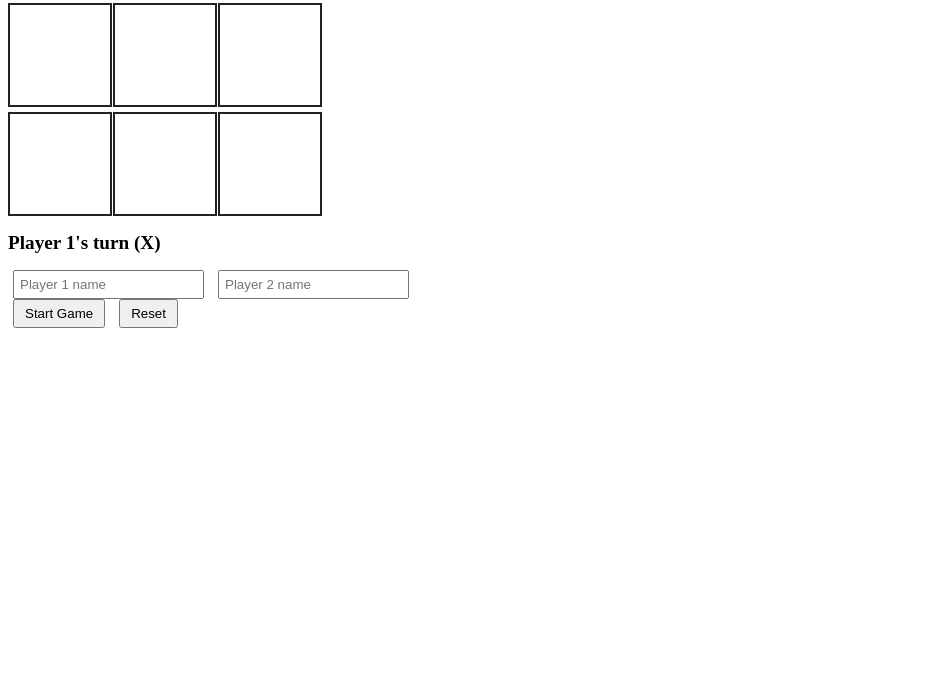
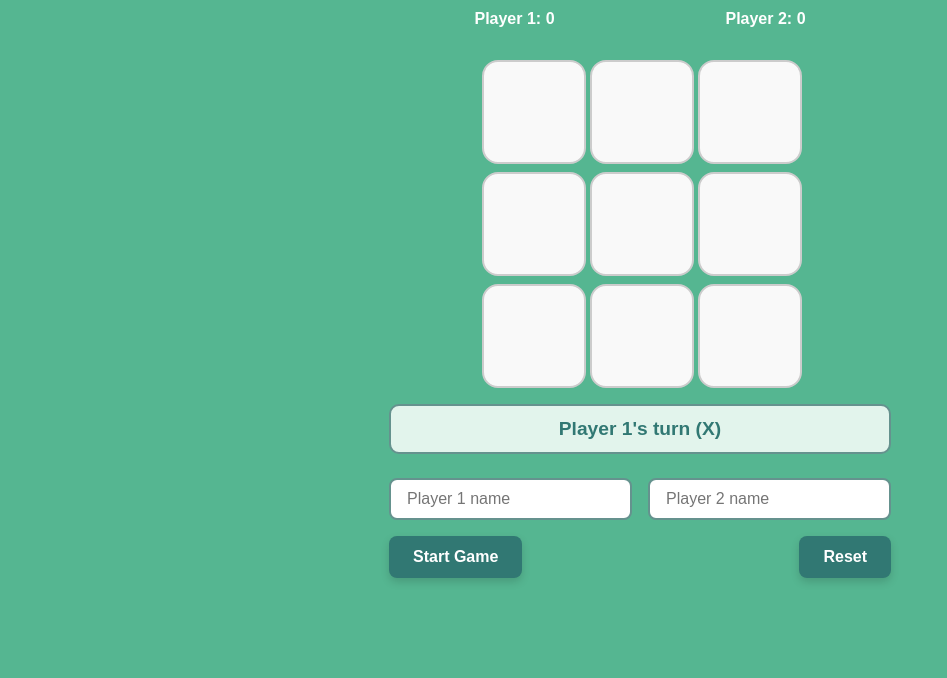
Before and after one commit to ManiGOo/tictactoe, a website built with Vite: page index.html in a window 1280 px wide. Shown: the part 186-864 px from the top of the page, without its empty margins (0-947 px from the left). Before the commit the page ends 800 px from the top, so only its background shows below. Built offline with nearby package versions, Linux system fonts and the light colour scheme.

Commit message:
added new UI

```diff
--- a/index.html
+++ b/index.html
@@ -1,12 +1,16 @@
 <!doctype html>
 <html lang="en">
+
 <head>
   <meta charset="UTF-8" />
+  <title>Google Tic Tac Toe Clone</title>
   <meta name="viewport" content="width=device-width, initial-scale=1.0" />
-    <title>Vite App</title>
+  <link rel="stylesheet" href="/style.css" />
 </head>
+
 <body>
   <div id="app"></div>
   <script type="module" src="/src/main.js"></script>
 </body>
+
 </html>
--- a/src/Player.js
+++ b/src/Player.js
@@ -1,3 +1,4 @@
+//player.js
 const Player = (name, mark) => {
     const getName = () => name;
     const getMark = () => mark;
--- a/src/displayController.js
+++ b/src/displayController.js
@@ -5,16 +5,26 @@ import { Gameboard } from './gameboard.js';
 const DisplayController = (() => {
   const app = document.getElementById('app');
 
-  // 💡 Inject full UI
+  let p1Score = 0;
+  let p2Score = 0;
+
   const buildUI = () => {
     app.innerHTML = `
       <h1>Tic Tac Toe</h1>
+
+      <div class="scoreboard">
+        <p><span id="score-p1-name">Player 1</span>: <span id="score-p1">0</span></p>
+        <p><span id="score-p2-name">Player 2</span>: <span id="score-p2">0</span></p>
+      </div>
+
       <div class="board" id="board"></div>
       <div id="status" class="status"></div>
+
       <div class="inputs">
         <input type="text" id="player1" placeholder="Player 1 name" />
         <input type="text" id="player2" placeholder="Player 2 name" />
       </div>
+
       <div class="buttons">
         <button id="start">Start Game</button>
         <button id="reset">Reset</button>
@@ -22,28 +32,34 @@ const DisplayController = (() => {
     `;
   };
 
-  // ...existing code...
-
   const handleClick = (e) => {
     const index = parseInt(e.target.dataset.index);
     const result = GameController.playTurn(index);
     renderBoard();
 
     const status = document.getElementById("status");
+
     if (result) {
       status.textContent = result.message;
+
+      // Highlight winning combo
       if (result.combo) {
         result.combo.forEach(i => {
           document.querySelector(`[data-index='${i}']`).classList.add("winner");
         });
       }
+
+      // Score update
+      const winner = GameController.getCurrentPlayer();
+      if (winner.getMark() === "X") p1Score++;
+      else if (winner.getMark() === "O") p2Score++;
+      updateScoreboard();
     } else {
       const current = GameController.getCurrentPlayer();
       status.textContent = `${current.getName()}'s turn (${current.getMark()})`;
     }
   };
 
-  // ...existing code...
   const renderBoard = () => {
     const board = Gameboard.getBoard();
     const boardEl = document.getElementById("board");
@@ -63,10 +79,13 @@ const DisplayController = (() => {
     });
   };
 
-
   const startGame = () => {
     const p1 = document.getElementById("player1").value || "Player 1";
     const p2 = document.getElementById("player2").value || "Player 2";
+
+    // Save names to scoreboard
+    document.getElementById("score-p1-name").textContent = p1;
+    document.getElementById("score-p2-name").textContent = p2;
 
     GameController.startGame(p1, p2);
     renderBoard();
@@ -80,15 +99,19 @@ const DisplayController = (() => {
     document.getElementById("status").textContent = `${current.getName()}'s turn (${current.getMark()})`;
   };
 
-  // 🧠 Initialize everything
+  const updateScoreboard = () => {
+    document.getElementById("score-p1").textContent = p1Score;
+    document.getElementById("score-p2").textContent = p2Score;
+  };
+
+  // Initialize everything
   buildUI();
   GameController.startGame("Player 1", "Player 2");
   renderBoard();
   document.getElementById("status").textContent = "Player 1's turn (X)";
 
-  // 🧠 Add Event Listeners
   document.getElementById("start").addEventListener("click", startGame);
   document.getElementById("reset").addEventListener("click", resetGame);
 })();
 
-export { DisplayController }
+export { DisplayController };
--- a/src/gameController.js
+++ b/src/gameController.js
@@ -1,11 +1,13 @@
-import { Player } from "./Player.js"
-import { Gameboard } from "./gameboard.js"
+// gameController.js
+import { Player } from "./Player.js";
+import { Gameboard } from "./gameboard.js";
 
 const GameController = (() => {
   let player1;
-  let player2 = undefined;
+  let player2;
   let currentPlayer;
   let gameOver = false;
+  let scores = { player1: 0, player2: 0, draws: 0 };
 
   const winningCombos = [
     [0, 1, 2],
@@ -21,13 +23,14 @@ const GameController = (() => {
   const startGame = (name1 = "Player 1", name2 = "Player 2") => {
     player1 = Player(name1, "X");
     player2 = Player(name2, "0");
-
     currentPlayer = player1;
     gameOver = false;
     Gameboard.reset();
   };
 
   const getCurrentPlayer = () => currentPlayer;
+  const getScores = () => scores;
+  const getPlayers = () => ({ player1, player2 });
 
   const checkWinner = () => {
     const board = Gameboard.getBoard();
@@ -43,18 +46,23 @@ const GameController = (() => {
     currentPlayer = currentPlayer === player1 ? player2 : player1;
   };
 
-
   const playTurn = (index) => {
     if (gameOver || !Gameboard.placeMark(index, currentPlayer.getMark())) return;
 
     const winnerCombo = checkWinner();
     if (winnerCombo) {
       gameOver = true;
+      if (currentPlayer === player1) {
+        scores.player1 += 1;
+      } else {
+        scores.player2 += 1;
+      }
       return { message: `${currentPlayer.getName()} wins!`, combo: winnerCombo };
     }
 
     if (Gameboard.isFull()) {
       gameOver = true;
+      scores.draws += 1;
       return { message: "It's a draw!" };
     }
 
@@ -76,9 +84,9 @@ const GameController = (() => {
     getCurrentPlayer,
     isGameOver,
     restart,
-  }
-
+    getScores,
+    getPlayers,
+  };
 })();
 
-
-export { GameController }
+export { GameController };
--- a/src/gameboard.js
+++ b/src/gameboard.js
@@ -1,3 +1,4 @@
+//gameboard.js
 const Gameboard = (() => {
     const board = Array(9).fill("");
 
--- a/src/style.css
+++ b/src/style.css
@@ -1,52 +1,193 @@
+body {
+  font-family: sans-serif;
+  background: #55b691;
+  margin: 0;
+  padding: 2rem;
+  display: flex;
+  justify-content: center;
+  align-items: center;
+  min-height: 100vh;
+}
+
+
+h1 {
+  color: #65928e;
+  text-align: center;
+}
+
+.inputs {
+  display: flex;
+  justify-content: center;
+  gap: 16px;
+  margin-bottom: 1rem;
+}
+
+.inputs input {
+  padding: 0.6rem 1rem;
+  font-size: 1rem;
+  border: 2px solid #65928e;
+  border-radius: 8px;
+  background-color: white;
+  color: #333;
+  transition: border 0.2s ease, box-shadow 0.2s ease;
+  min-width: 200px;
+}
+
+.inputs input:focus {
+  outline: none;
+  border-color: #317873;
+  box-shadow: 0 0 0 2px rgba(49, 120, 115, 0.3);
+}
+
+@media (max-width: 600px) {
+  .inputs {
+    flex-direction: column;
+    align-items: stretch;
+    gap: 10px;
+  }
+
+  .inputs input {
+    width: 100%;
+    min-width: 0;
+    box-sizing: border-box;
+  }
+}
+
+
 .board {
   display: grid;
+  gap: 8px;
   grid-template-columns: repeat(3, 100px);
-  gap: 5px;
-  margin-bottom: 1rem;
+  justify-content: center;
+  align-items: center;
+  border-radius: 12px;
+  margin-bottom: 16px;
 }
 
 .cell {
   width: 100px;
   height: 100px;
-  font-size: 2.5rem;
-  text-align: center;
-  line-height: 100px;
-  border: 2px solid #222;
+  border: 2px solid #ccc;
+  background: #55b691;
+  display: flex;
+  justify-content: center;
+  align-content: center;
+  align-items: center;
+  font-size: 2rem;
   cursor: pointer;
   font-weight: bold;
-  transition: 0.2s;
-  user-select: none;
+  border-radius: 16px;
+  transition: background-color 0.2s ease, box-shadow 0.2s ease;
+  color: #000;
+  /* fallback */
+  background-color: #f9f9f9;
+  /* subtle base */
+
+}
+.cell:hover:empty {
+  background-color: #e0f7fa;
+  box-shadow: inset 0 0 5px #00bcd4;
 }
 
-.cell:hover {
-  background-color: #f0f0f0;
-}
-
-.x-cell {
-  color: crimson;
-}
+/* Specific styles for the symbols */
 
 .o-cell {
-  color: royalblue;
-}
-
-.status {
-  font-size: 1.2rem;
-  margin-bottom: 1rem;
-  font-weight: bold;
-}
-
-.inputs input {
-  margin: 0 5px;
-  padding: 5px;
-}
-
-.buttons button {
-  margin: 0 5px;
-  padding: 5px 10px;
-  cursor: pointer;
+  color: #317873;
+  /* Google Red */
 }
 
 .winner {
   background-color: lightgreen;
+  animation: pulse 0.5s infinite alternate;
 }
+
+@keyframes pulse {
+  from {
+    transform: scale(1);
+  }
+
+  to {
+    transform: scale(1.1);
+  }
+}
+
+#status {
+  font-size: 1.2rem;
+  font-weight: 600;
+  text-align: center;
+  margin-bottom: 1.5rem;
+  padding: 0.75rem 1rem;
+  border: 2px solid #65928e;
+  border-radius: 10px;
+  background-color: #e2f4ec;
+  color: #317873;
+  transition: background-color 0.3s ease, color 0.3s ease;
+}
+
+@keyframes pop {
+  0% {
+    transform: scale(1);
+  }
+
+  50% {
+    transform: scale(1.05);
+  }
+
+  100% {
+    transform: scale(1);
+  }
+}
+
+.status {
+  animation: pop 0.4s ease;
+}
+
+.buttons {
+  display: flex;
+  justify-content: space-between;
+}
+
+button {
+  padding: 0.75rem 1.5rem;
+  font-size: 1rem;
+  font-weight: 600;
+  color: white;
+  background-color: #317873;
+  border: none;
+  border-radius: 8px;
+  cursor: pointer;
+  transition: background-color 0.2s ease, transform 0.2s ease;
+  box-shadow: 0 4px 8px rgba(0, 0, 0, 0.15);
+}
+
+button:hover {
+  background-color: #285e5b;
+  transform: translateY(-2px);
+}
+
+button:active {
+  transform: translateY(0);
+  box-shadow: 0 2px 4px rgba(0, 0, 0, 0.15);
+}
+
+button:disabled {
+  background-color: #ccc;
+  color: #666;
+  cursor: not-allowed;
+  box-shadow: none;
+}
+
+.reset-btn {
+  background-color: #d62828;
+}
+
+.reset-btn:hover {
+  background-color: #b71c1c;
+}
+.scoreboard {
+  display: flex;
+  justify-content: space-around;
+  margin-bottom: 1rem;
+  font-weight: bold;
+  color: #fff;
+}
```
Lines whose indentation alone changed are shown as unchanged.
